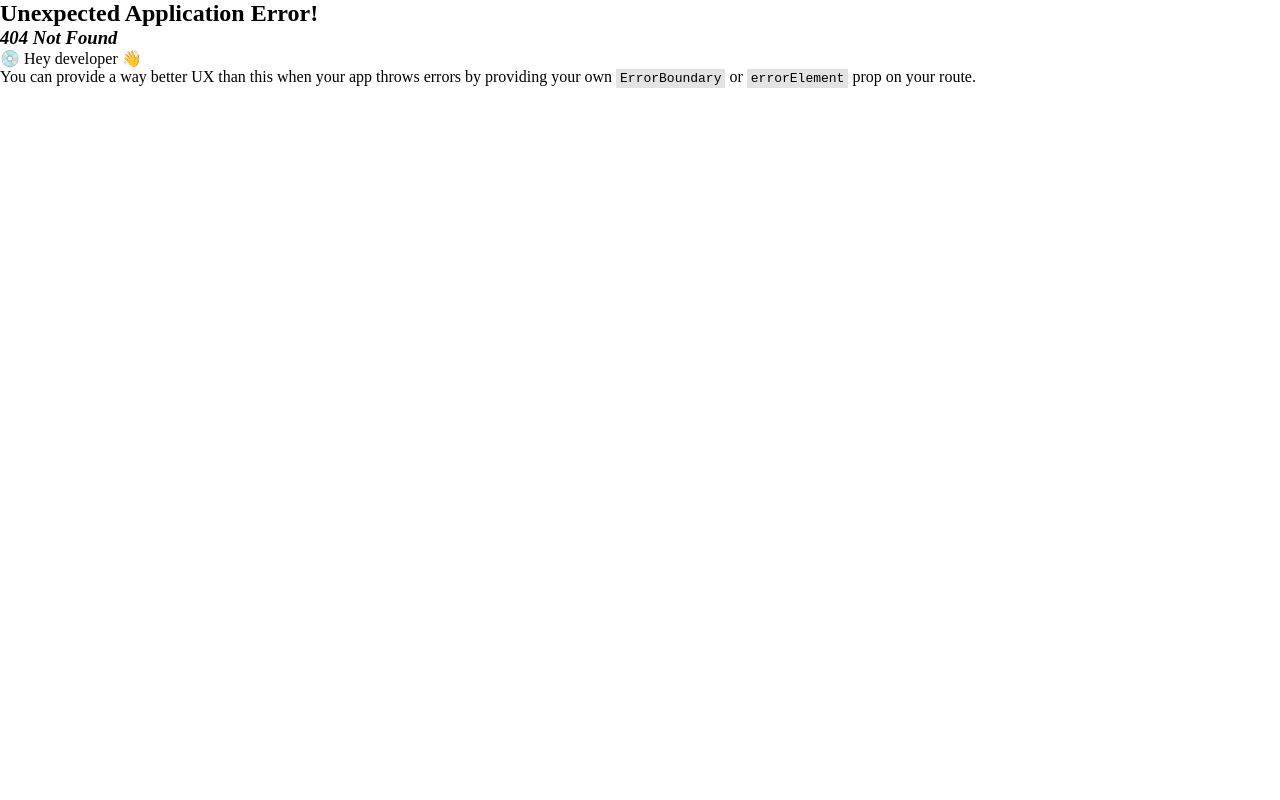
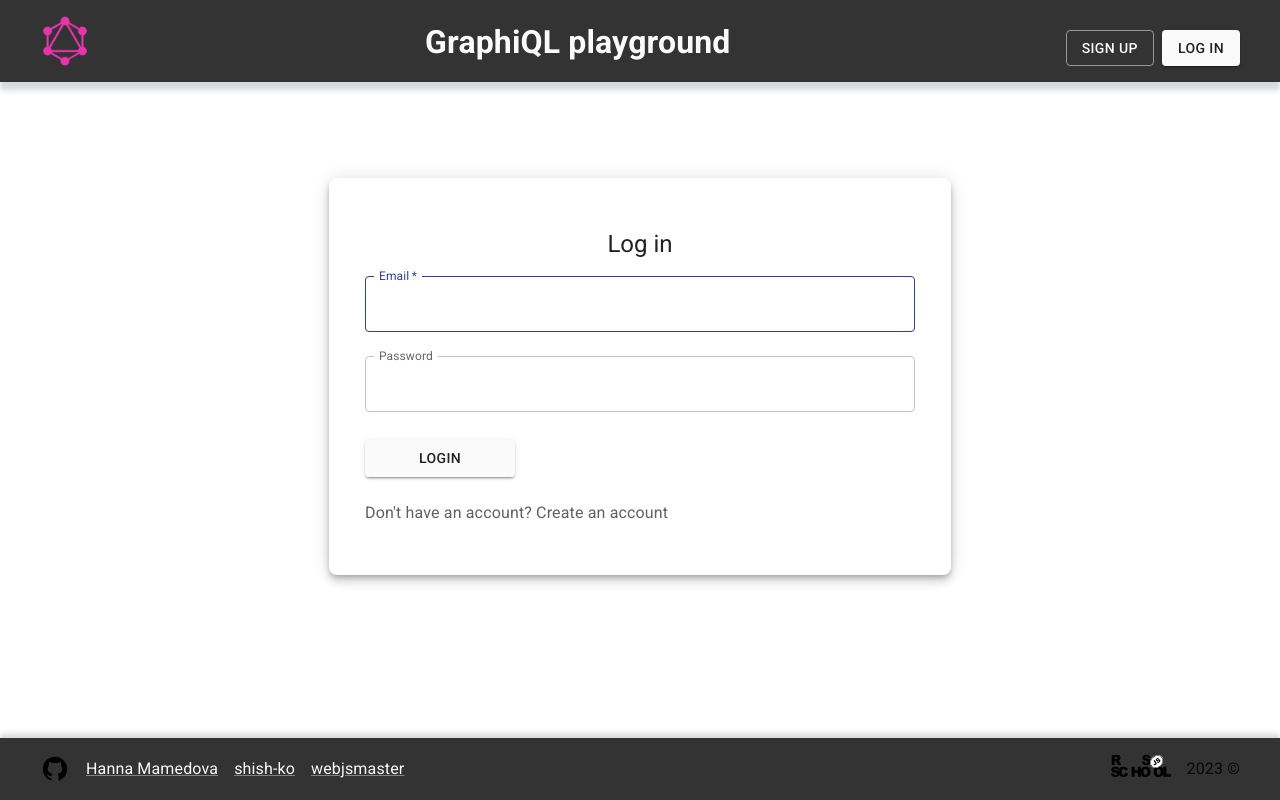
Before and after one commit to shish-ko/graphiql-app, a React (Vite) app: page /login in a window 1280 px wide. Before the commit this address had no page. Built offline with nearby package versions, Linux system fonts and the light colour scheme.

Commit message:
Auth page (#3)
* feat:auth/reg

* fix:style and npm package

* fix:path name and style header button

* fix:styled components from Auth outside

* fix:title form and name for lable link

```diff
--- a/package.json
+++ b/package.json
@@ -14,7 +14,8 @@
     "@emotion/styled": "^11.10.8",
     "@mui/material": "^5.12.3",
     "react": "^18.2.0",
-    "react-dom": "^18.2.0"
+    "react-dom": "^18.2.0",
+    "react-hook-form": "^7.43.9"
   },
   "devDependencies": {
     "@reduxjs/toolkit": "^1.9.5",
--- a/src/components/Auth.tsx
+++ b/src/components/Auth.tsx
@@ -1,13 +1,26 @@
 import { Box, Button } from '@mui/material';
 import React from 'react';
+import { useLocation, useNavigate } from 'react-router-dom';
 
 export const Auth: React.FC = () => {
+  const navigate = useNavigate();
+  const { pathname } = useLocation();
+
   return (
     <Box>
-      <Button variant="contained" sx={{ mr: 1 }}>
+      <Button
+        variant={pathname !== '/login' ? 'contained' : 'outlined'}
+        sx={{ mr: 1 }}
+        onClick={() => navigate('/signup')}
+      >
         Sign up
       </Button>
-      <Button variant="outlined">Log in</Button>
+      <Button
+        variant={pathname !== '/login' ? 'outlined' : 'contained'}
+        onClick={() => navigate('/login')}
+      >
+        Log in
+      </Button>
     </Box>
   );
 };
--- a/src/interfaces/interfaces.ts
+++ b/src/interfaces/interfaces.ts
@@ -6,3 +6,8 @@ export interface IUserSlice {
 
 export type storeState = ReturnType<typeof store.getState>;
 export type storeDispatch = typeof store.dispatch;
+
+export interface IFormData {
+  email: string;
+  password: string;
+}
--- /dev/null
+++ b/src/pages/Auth/AuthPage.tsx
@@ -0,0 +1,142 @@
+import React, { FC } from 'react';
+import { Button, CssBaseline, Grid, Paper, styled, TextField, Typography } from '@mui/material';
+import { NavLink, useLocation } from 'react-router-dom';
+import { SubmitHandler, useForm } from 'react-hook-form';
+import { IFormData } from '~interfaces/*';
+import { grey, indigo, red } from '@mui/material/colors';
+
+const Form = styled('form')({
+  maxWidth: '550px',
+});
+
+const PaperCss = styled('div')({
+  maxWidth: '550px',
+  display: 'flex',
+  flexDirection: 'column',
+  alignItems: 'center',
+  margin: '50px 36px',
+});
+
+const Link = styled(NavLink)({
+  color: grey[700],
+  textDecoration: 'none',
+  '&:hover': {
+    color: grey[500],
+  },
+});
+
+const InputField = styled(TextField)({
+  '& label.Mui-focused': {
+    color: indigo[700],
+  },
+  '& label.Mui-error': {
+    color: red[700],
+  },
+  '& .MuiOutlinedInput-root': {
+    '&.Mui-focused fieldset': {
+      borderColor: indigo[700],
+      borderWidth: '1px',
+    },
+    '&.Mui-error fieldset': {
+      borderColor: red[700],
+      borderWidth: '1px',
+    },
+  },
+});
+
+const AuthPage: FC = () => {
+  const location = useLocation();
+  const isLogin = location.pathname === '/login';
+
+  const {
+    register,
+    handleSubmit,
+    formState: { errors },
+    reset,
+  } = useForm<IFormData>({
+    mode: 'onSubmit',
+    reValidateMode: 'onSubmit',
+  });
+
+  const onSubmit: SubmitHandler<IFormData> = (data: IFormData) => {
+    if (isLogin) {
+      alert('Auth ' + data.email);
+    } else {
+      alert('Registration ' + data.email);
+    }
+    reset();
+  };
+
+  return (
+    <Grid container direction="column" alignItems="center" justifyContent="center" marginTop={10}>
+      <CssBaseline />
+      <Grid item xs={12} sm={8} md={5} component={Paper} elevation={6} square borderRadius={2}>
+        <PaperCss>
+          <Typography component="h1" variant="h5">
+            {isLogin ? 'Log in' : 'Sign up'}
+          </Typography>
+          <Form onSubmit={handleSubmit(onSubmit)}>
+            <InputField
+              variant="outlined"
+              margin="normal"
+              required
+              fullWidth
+              id="email"
+              label="Email"
+              autoComplete="email"
+              autoFocus
+              error={!!errors.email}
+              helperText={errors.email ? errors.email.message : ''}
+              {...register('email', {
+                required: true,
+                pattern: {
+                  value: /^[A-Z0-9._%+-]+@[A-Z0-9.-]+\.[A-Z]{2,}$/i,
+                  message: 'invalid email address',
+                },
+              })}
+              InputLabelProps={{ shrink: true }}
+            />
+            <InputField
+              variant="outlined"
+              margin="normal"
+              fullWidth
+              label="Password"
+              type="password"
+              id="password"
+              error={!!errors.password}
+              helperText={errors.password ? errors.password.message : ''}
+              {...register('password', {
+                required: true,
+                pattern: {
+                  value: /^(?=.*[0-9])(?=.*[!@#$%^&*])(?=.*[a-zA-Z])[a-zA-Z0-9!@#$%^&*]{8,}$/,
+                  message:
+                    'Minimum 8 symbols, at least one letter, one digit, one special character',
+                },
+              })}
+              InputLabelProps={{ shrink: true }}
+            />
+            <Button
+              type="submit"
+              variant="contained"
+              color="primary"
+              sx={{ marginTop: '20px', width: '150px' }}
+            >
+              {isLogin ? 'Login' : 'Sign up'}
+            </Button>
+            <Grid container marginTop={3}>
+              <Grid item>
+                {isLogin ? (
+                  <Link to="/signup">Don&#39;t have an account? Create an account</Link>
+                ) : (
+                  <Link to="/login">Have already an account? Login</Link>
+                )}
+              </Grid>
+            </Grid>
+          </Form>
+        </PaperCss>
+      </Grid>
+    </Grid>
+  );
+};
+
+export default AuthPage;
--- a/src/router/appRouter.tsx
+++ b/src/router/appRouter.tsx
@@ -1,9 +1,12 @@
 import { createBrowserRouter, createRoutesFromElements, Route } from 'react-router-dom';
 import { DefaultUi } from '~pages/DefaultUI/DefaultUI';
+import AuthPage from '~pages/Auth/AuthPage';
 
 const routerObject = createRoutesFromElements(
   <Route path="/" element={<DefaultUi />}>
     <Route index={true} element={<>Content</>} />
+    <Route path="/signup" element={<AuthPage />} />
+    <Route path="/login" element={<AuthPage />} />
   </Route>
 );
 
--- a/src/theme/Theme.ts
+++ b/src/theme/Theme.ts
@@ -1,6 +1,5 @@
 import { createTheme } from '@mui/material';
-import { grey } from '@mui/material/colors';
-import { pink } from '@mui/material/colors';
+import { grey, pink } from '@mui/material/colors';
 
 export const appTheme = createTheme({
   breakpoints: {
```
Also changed, not shown: 1 other file (tests, documents, lock files or other folders).
